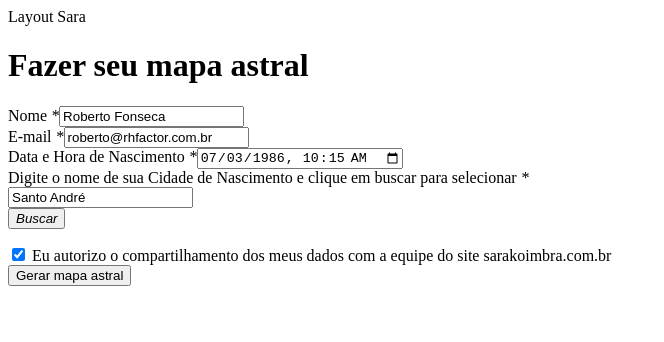
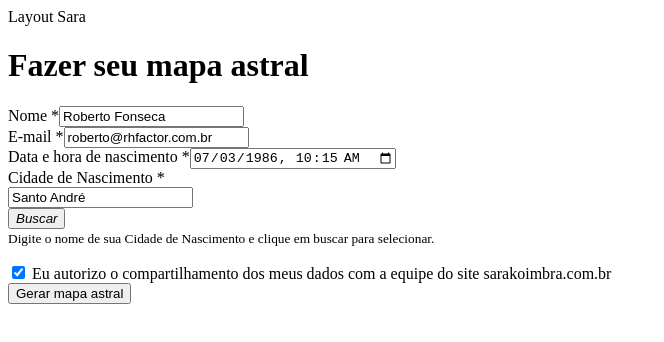
Before and after one commit to rhfactordev/rhfactor-front, a Nuxt app: page / in a window 1280 px wide. Shown: the top 342 px of the page, without its empty margins (0-664 px from the left). Built offline with nearby package versions, Linux system fonts and the light colour scheme.

Commit message:
Salvar a requisição e enviar para página de importação

```diff
--- a/components/BirthmapRequestForm.vue
+++ b/components/BirthmapRequestForm.vue
@@ -1,35 +1,36 @@
 <template>
 
   <form class="needs-validation" v-if="hasServiceId">
-    <div class="form-group">
-      Nome <i>*</i>
-      <input type="text" class="form-control mt-1" name="name" required placeholder="Nome"
-             v-model="page.signupForm.name">
+
+    <div class="mb-3">
+      <label for="birthRequestFormFieldName" class="form-label">Nome *</label>
+      <input type="text" class="form-control" id="birthRequestFormFieldName" name="name" required placeholder="Nome" v-model="page.signupForm.name">
     </div>
 
-    <div class="form-group">
-      E-mail <i>*</i>
-      <input type="email" class="form-control mt-1" name="email" required placeholder="email@domínio.com.br"
-             v-model="page.signupForm.email">
+    <div class="mb-3">
+      <label for="birthRequestFormFieldEmail" class="form-label">E-mail *</label>
+      <input type="email" class="form-control" id="birthRequestFormFieldEmail" name="email" required placeholder="email@domínio.com.br" v-model="page.signupForm.email">
     </div>
 
-    <div class="form-group">
-      Data e Hora de Nascimento <i>*</i>
-      <input type="datetime-local" class="form-control mt-1" required placeholder="Data e Hora de nascimento"
+    <div class="mb-3">
+      <label for="birthRequestFormFieldEmail" class="form-label">Data e hora de nascimento *</label>
+      <input type="datetime-local" class="form-control" required
+             id="birthRequestFormFieldEmail"
+             placeholder="Data e Hora de nascimento"
              name="birthdate" v-model="page.signupForm.birthDate">
     </div>
 
-    <div>
-      Digite o nome de sua Cidade de Nascimento e clique em buscar para selecionar <i>*</i>
-      <div v-if="showCityFindInput" class="input-group mb-3 mt-1">
-        <input type="text" v-model.lazy="page.cityFindInput" id="city" class="form-control" name="city"
-               placeholder="Cidade de Nascimento">
-        <div class="input-group-append">
+    <div v-if="showCityFindInput" class="mb-3">
+      <label for="birthRequestFormFieldCity" class="form-label">Cidade de Nascimento *</label>
+      <div class="input-group">
+        <input type="text" id="birthRequestFormFieldCity" v-model.lazy="page.cityFindInput" class="form-control" name="city" placeholder="Cidade de Nascimento">
+        <div class="input-group-text">
           <button type="button" :disabled="page.loading" @click="searchCity" class="input-group-text" id="basic-addon2">
             <i v-if="!page.loading" class="fa-solid fa-search">Buscar</i>
             <i v-else class="fa-solid fa-spinner">*</i>
           </button>
         </div>
+        <small v-if="showCityDescription">Digite o nome de sua Cidade de Nascimento e clique em buscar para selecionar.</small>
       </div>
     </div>
 
@@ -38,26 +39,28 @@
           class="list-group-item list-group-item-action">{{ item.label }}
       </li>
     </ul>
-    <div v-else class="input-group mb-3">
+    <div v-else class="mb-3 input-group">
       <input type="text" class="form-control" disabled v-model="page.selectedCity.label">
-      <div class="input-group-append">
+      <div class="input-group-text">
         <button @click="clearSelectedCity" class="input-group-text" id="basic-addon2">
           <i class="fa-solid fa-trash">X</i>
         </button>
       </div>
     </div>
 
-    <div class="form-group form-check">
+    <div class="form-check mb-3">
       <input type="checkbox" class="form-check-input" v-model="page.signupForm.accpetedTerms" id="exampleCheck1">
       <label class="form-check-label" for="exampleCheck1">
         Eu autorizo o compartilhamento dos meus dados com a equipe do site {{ siteDomain }}
       </label>
     </div>
 
-    <button :disabled="page.loading" type="submit" class="btn btn-primary btn-lg btn-block p-3"
+    <div class="d-grid gap-2">
+      <button :disabled="page.loading" type="submit" class="btn btn-primary btn-lg p-3"
               @click.stop.prevent="submit()">
         <span class="h2 text-white">Gerar mapa astral</span>
       </button>
+    </div>
 
   </form>
 
@@ -79,7 +82,7 @@ const page = ref({
     email: "roberto@rhfactor.com.br",
     city: "1",
     birthDate: "1986-07-03T10:15",
-    serviceId: 1,
+    serviceId: 2,
     accpetedTerms: true
   },
   loading: false
@@ -87,6 +90,10 @@ const page = ref({
 
 const showCityFindInput = computed(() => {
   return page.value.selectedCity.value == null
+})
+
+const showCityDescription = computed(()=>{
+  return page.value.selectedCity.value == null && page.value.cityList.length == 0
 })
 
 const hasServiceId = computed(() => {
@@ -122,10 +129,13 @@ const submit = async () => {
   // page.value.signupForm.serviceId = page.value.serviceId
   page.value.loading = true
 
-  const {data} = await useAsyncData(() => $fetch(`/api/birthmap/create?city=${page.value.cityFindInput}`, {
+  const { returnId } = await $fetch('/client/v1/signup/birthmap/request', {
+    baseURL: `http://localhost:5000`,
     method: 'post',
+    query: {
+      domain: `sarakoimbra.com.br`
+    },
     body: {
-      data: {
       name: page.value.signupForm.name,
       email: page.value.signupForm.email,
       birthdate: page.value.signupForm.birthDate,
@@ -133,20 +143,14 @@ const submit = async () => {
       serviceId: page.value.signupForm.serviceId,
       accpetedTerms: page.value.signupForm.accpetedTerms
     }
-    }
-  }))
+  }).catch(e=>{
+    alert('Houve um erro ao gerar seu mapa!')
+    console.log('Erro', e)
+    return
+  }).then(res => res)
 
-  r.push('/carregar')
-
-
-  // page.value.$axios.post(`/client/v1/signup/birthmap?domain=${process.env.VUE_APP_DOMAIN}`, ).then((res) => {
-  //   page.value.$router.push(`/checkout/${res.data.returnId}/pagamento`)
-  // }).catch(e => {
-  //   console.log("Ops! Houve um erro ao enviar seu formulário. \n Recarregue a página e tente novamente!", e)
-  //   alert('Houve um erro ao criar seu pedido!')
-  // }).finally(() => {
   page.value.loading = false
-  // });
+  r.push(`/import/${returnId}?name=${page.value.signupForm.name}`)
 }
 
 const selectCity = (city) => {
@@ -160,9 +164,14 @@ const searchCity = async () => {
   }
   page.value.loading = true
 
-  const {data} = await useAsyncData(() => $fetch(`/api/location?city=${page.value.cityFindInput}`))
+  const {data: cityList} = await useFetch('/client/v1/location', {
+    baseURL: `http://localhost:5000`,
+    query: {
+      city: page.value.cityFindInput
+    }
+  })
 
-  page.value.cityList = data
+  page.value.cityList = cityList
   page.value.loading = false
 }
 
```
Lines whose indentation alone changed are shown as unchanged.
